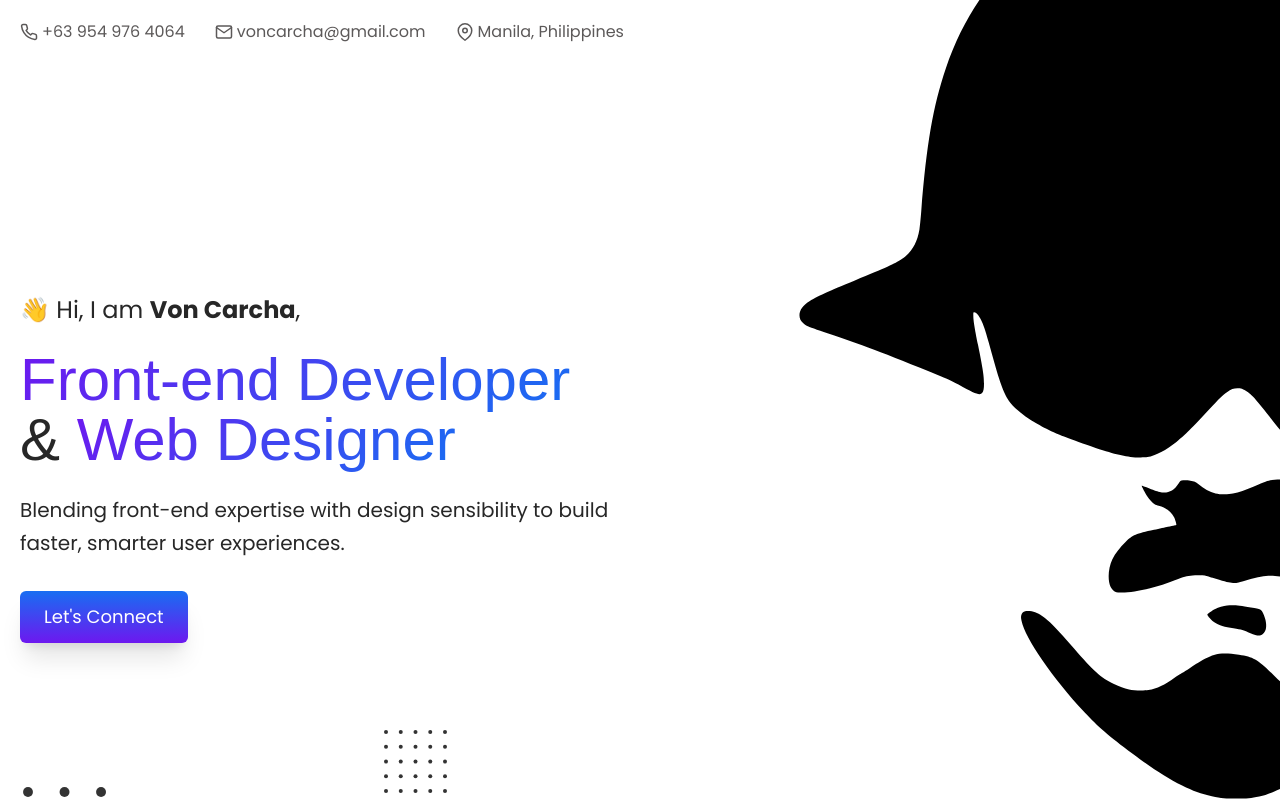
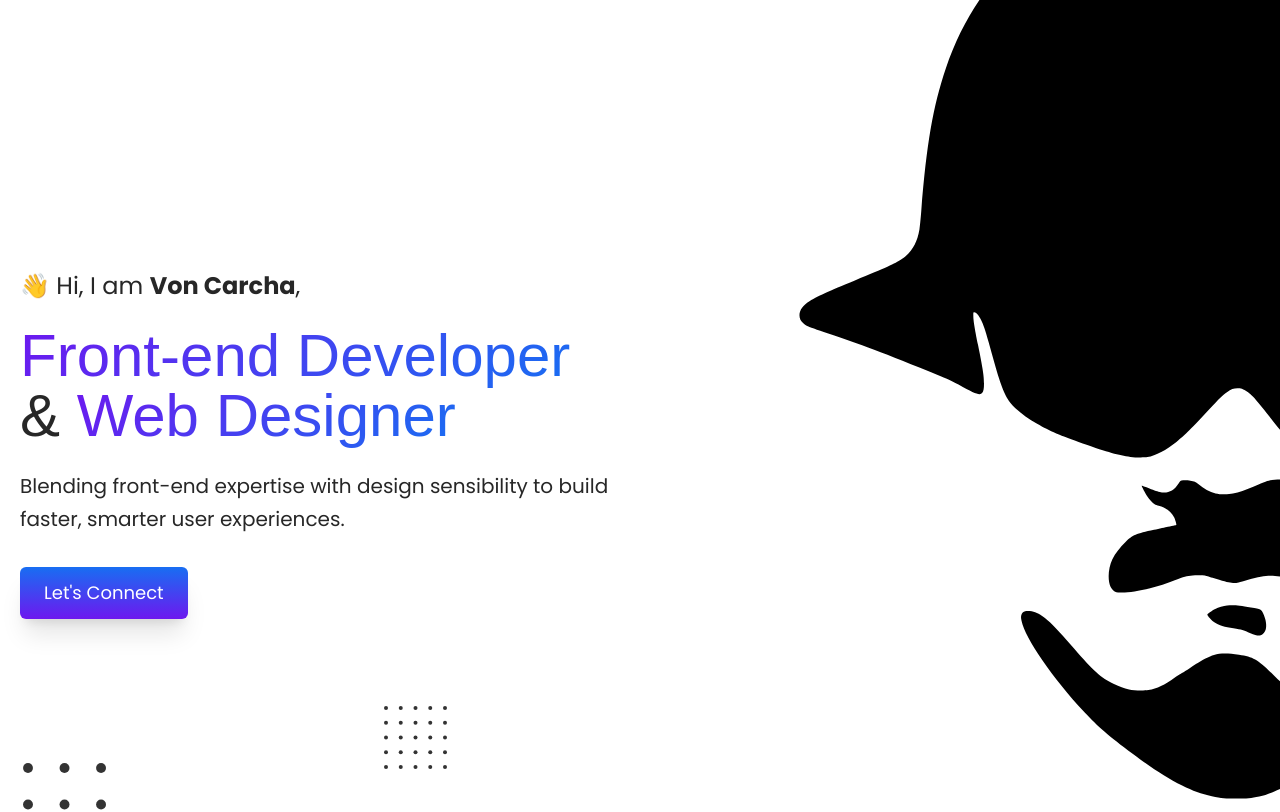
Before and after one commit to voncarcha/my-portfolio-2025, a Next.js app: page / in a window 1280 px wide. Shown: the top 812 px of the page. Built offline with nearby package versions, Linux system fonts and the light colour scheme; no server answers; a web font is replaced by a local one.

Commit message:
hide contact info

```diff
--- a/src/app/page.tsx
+++ b/src/app/page.tsx
@@ -2,7 +2,7 @@ import HeaderSection from '@/components/home/HeaderSection';
 import AboutSection from '@/components/home/AboutSection';
 import CvSection from '@/components/home/CvSection';
 import WorksSection from '@/components/home/WorksSection';
-import ContactSection from '@/components/home/ContactSection';
+// import ContactSection from '@/components/home/ContactSection';
 import FooterSection from '@/components/home/FooterSection';
 
 export default function Home() {
@@ -12,7 +12,7 @@ export default function Home() {
       <AboutSection />
       <CvSection />
       <WorksSection />
-      <ContactSection />
+      {/* <ContactSection /> */}
       <FooterSection />
     </main>
   );
--- a/src/components/home/HeaderSection/index.tsx
+++ b/src/components/home/HeaderSection/index.tsx
@@ -16,7 +16,7 @@ const HeaderSection = () => {
 
       <div className="relative z-10 mx-auto max-w-screen-xl">
         <nav aria-label="Contact information" className="hidden items-center gap-[30px] pl-[20px] pt-[20px] text-app-200 lg:flex">
-          <ul className="flex items-center gap-[30px]" role="list">
+          {/* <ul className="flex items-center gap-[30px]" role="list">
             <li className="flex items-center gap-1">
               <IconPhone />
               <a
@@ -41,7 +41,7 @@ const HeaderSection = () => {
               <IconPin />
               <span aria-label="Location: Manila, Philippines">Manila, Philippines</span>
             </li>
-          </ul>
+          </ul> */}
         </nav>
 
         <main id="main-content" className="w-full px-[20px] pt-[50px] md:w-1/2 lg:pt-[100px] xl:pt-[250px]">
```
